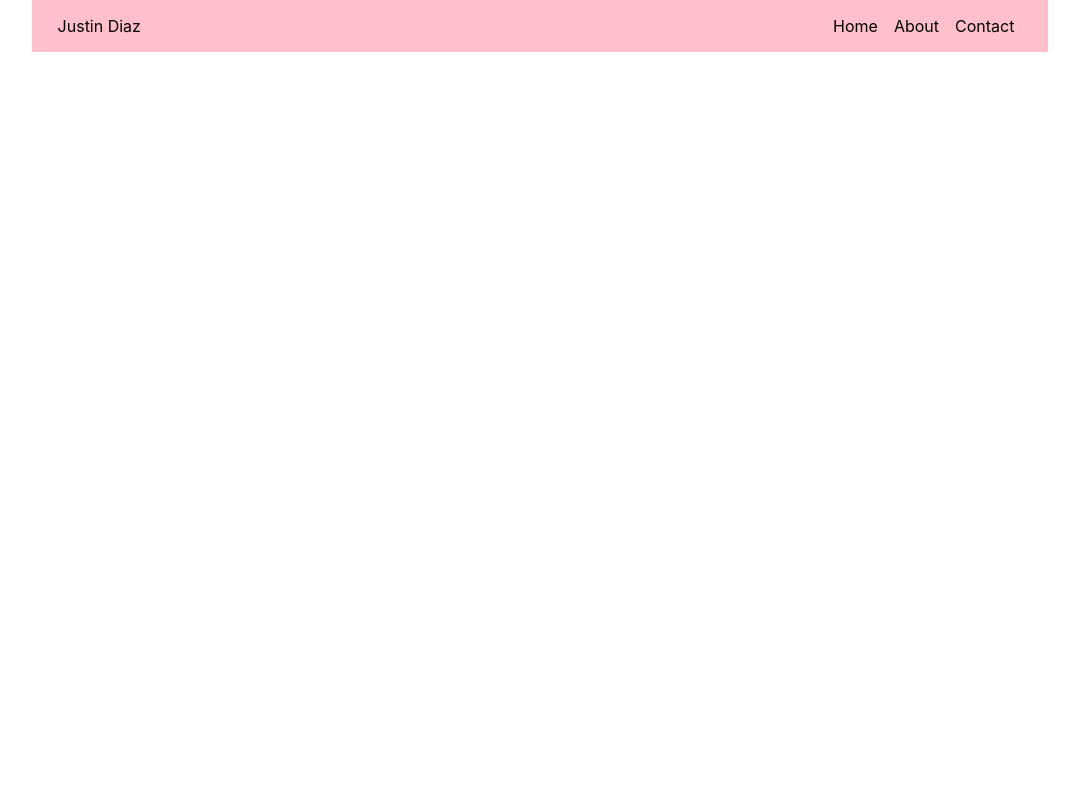
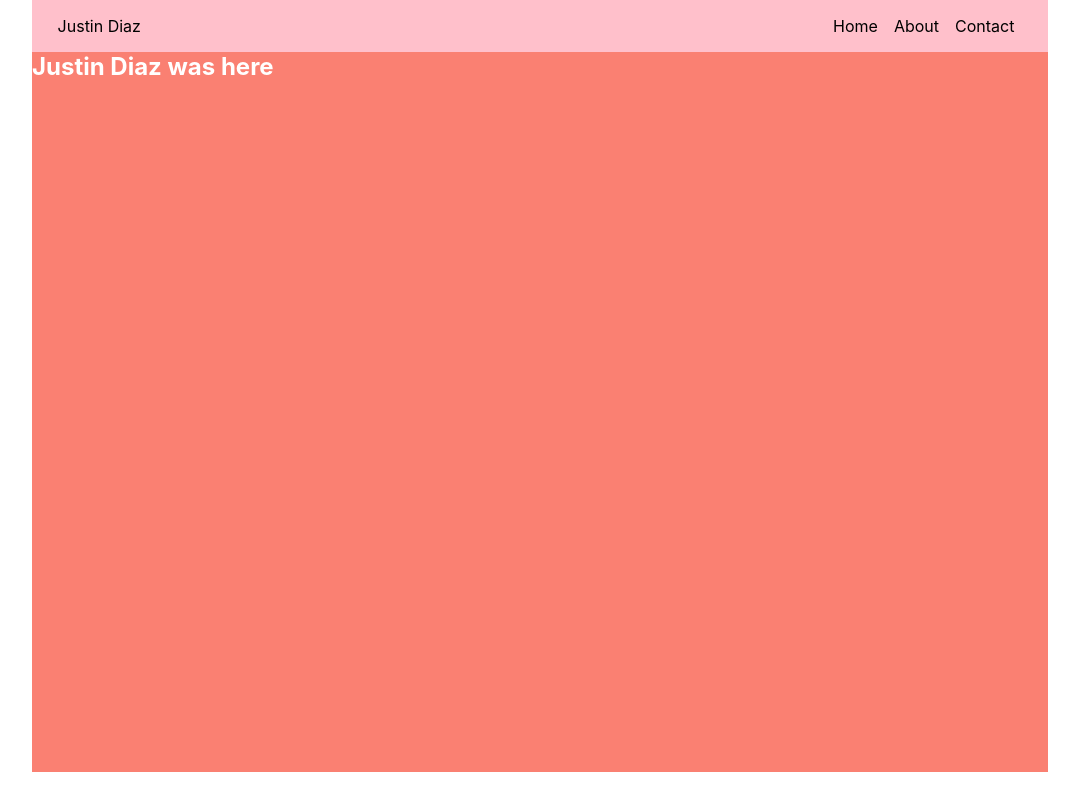
Before and after one commit to meteora277/coffee-and-code, a Next.js app: page / in a window 1280 px wide. Shown: the whole page, without its empty margins (100-1179 px from the left). Built offline with nearby package versions, Linux system fonts and the light colour scheme.

Commit message:
add cta to markup

```diff
--- a/pages/index.js
+++ b/pages/index.js
@@ -2,6 +2,7 @@ import Head from "next/head";
 import Image from "next/image";
 import styles from "../styles/Home.module.css";
 import Navbar from "../components/Navbar";
+import Cta from "../components/Cta";
 
 export default function Home() {
   return (
@@ -17,6 +18,7 @@ export default function Home() {
           <Navbar.Item text="About" link="/" />
           <Navbar.Item text="Contact" link="/" />
         </Navbar>
+        <Cta />
       </main>
     </div>
   );
```
